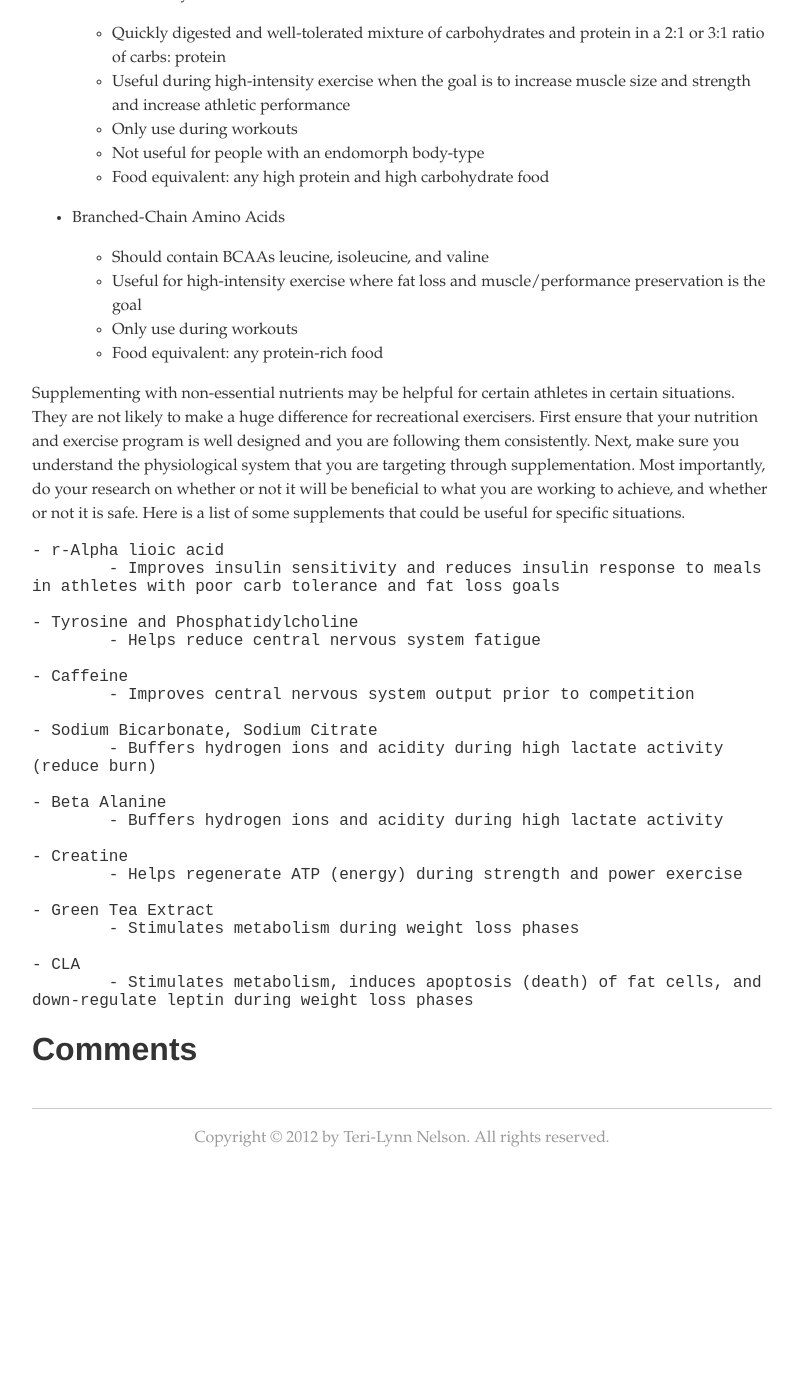
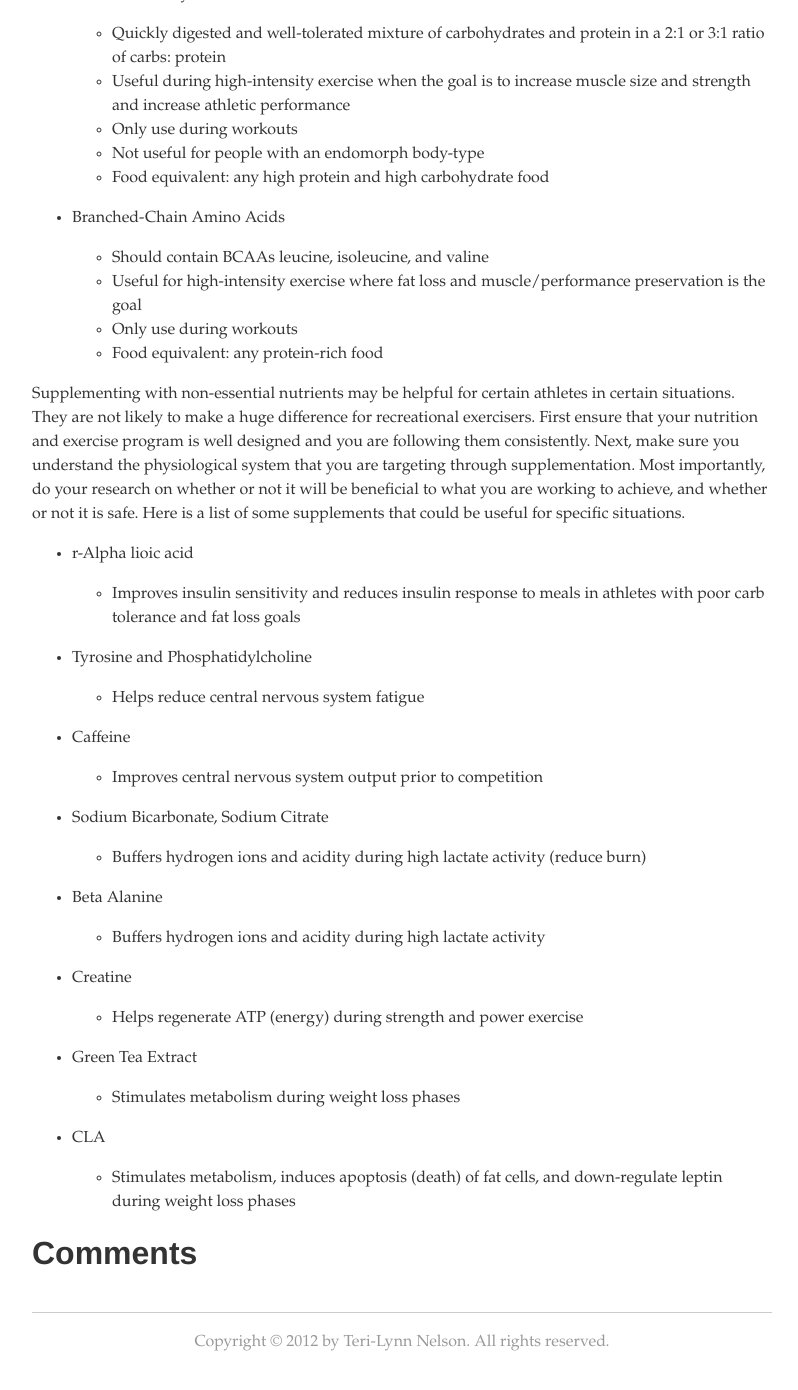
Before and after one commit to teri-lynn/teri-lynn.github.com, a Jekyll site: the page built from _posts/2012-11-16-supplements.md, in a window 1280 px wide and 1400 px high, scrolled down 1953 px. Shown: the top 1390 px of the window, without its empty margins (238-1036 px from the left). Built offline with Jekyll 4.4.1, drawn with Linux system fonts in a browser that asks for light colours; some web fonts are replaced; Markdown is read by kramdown in place of the engine named in the settings; before the commit the page ends 3149 px from its top, so only the background shows below that.

Commit message:
Fixing formatting.

```diff
--- a/_posts/2012-11-16-supplements.md
+++ b/_posts/2012-11-16-supplements.md
@@ -9,15 +9,25 @@ or is it best not to use any at all? To answer these questions, I will use princ
 I learned while becoming certified as a [Precision Nutrition](http://www.precisionnutrition.com/)
 Coach.
 
-There are some key things you should think about when deciding on using a nutritional supplement. First, determine if your diet is deficient in any way, and whether or not you can improve it without the use of a supplement. Is it balanced/varied, are you getting enough of each macronutrient, and micronutrient? If you have a healthy diet that is consistent and wholesome, you don't need to worry. However, if you are deficient in certian areas, work to improve through whole foods first. For example, if you have realized that you are consistently low on protein, add more in through eating more meat, beans, nuts, seeds, etc. If you can do this, then you will not need a protein supplement. However, if you continue to struggle, a supplement, such as protein
-isolate powder may be helpful to you.
+There are some key things you should think about when deciding on using a nutritional supplement.
+First, determine if your diet is deficient in any way, and whether or not you can improve it
+without the use of a supplement. Is it balanced/varied, are you getting enough of each macronutrient,
+and micronutrient? If you have a healthy diet that is consistent and wholesome, you don't need to
+worry. However, if you are deficient in certian areas, work to improve through whole foods first.
+For example, if you have realized that you are consistently low on protein, add more in through
+eating more meat, beans, nuts, seeds, etc. If you can do this, then you will not need a protein
+supplement. However, if you continue to struggle, a supplement, such as protein isolate powder
+may be helpful to you.
 
 Next, determine the physiological system that you are aiming to improve through the use of a supplement.
 For example, creatine helps improve the ATP-PCr system for power-type exercise, and therefore when used
 can be helpful in increasing the body's work capacity, and increasing muscle. However, if you are not training
 at high volumes and intensities, a creatine supplement will not be very useful.
 
-If you decide a supplement would be beneficial to you, ensure that you have objective and peer-reviewed research on the supplement that demonstrates its effectiveness without causing harm. Do not rely on media, marketing, or other people's opinions and experiences. [PubMed](http://www.ncbi.nlm.nih.gov/pubmed/) is a great resource for reliable articles.
+If you decide a supplement would be beneficial to you, ensure that you have objective and peer-reviewed
+research on the supplement that demonstrates its effectiveness without causing harm. Do not rely on
+media, marketing, or other people's opinions and experiences. [PubMed](http://www.ncbi.nlm.nih.gov/pubmed/)
+is a great resource for reliable articles.
 
 There are two categories of nutritional supplements: essential nutrients, and non-essential nutrients.
 Essential nutrients are present in food and needed for normal physiological functioning. Non-essential nutrients can
@@ -26,69 +36,70 @@ can be used on a part time basis if you are coming up a little short on a certai
 nutrient supplements such as caffeine, creatine, green tea extract, etc. may be helpful for athletes targeting certain
 systems. Non-essential nutrient supplements will not likely make the difference for recreational exercisers or athletes.
 
-In United States the FDA does not analyze products so you cannot know for sure the purity, benefits, or risks. Supplements sold in Canada have to pass strict regulations and are therefore more likely to be labelled properly. Generally, the fewer ingredients a product has, the better. If you are a competitive athlete and decide to give a supplement a try, ensure that it is not on the [banned substance list](www.wada-ama.org). When deciding to supplement, proper research is key.
+In United States the FDA does not analyze products so you cannot know for sure the purity, benefits,
+or risks. Supplements sold in Canada have to pass strict regulations and are therefore more likely
+to be labelled properly. Generally, the fewer ingredients a product has, the better. If you are a
+competitive athlete and decide to give a supplement a try, ensure that it is not on the
+[banned substance list](www.wada-ama.org). When deciding to supplement, proper research is key.
 
-As discussed, supplementing can be done on a part time basis for days where you aren't quite making your minimums with certain  essential nutrients. Remember, try to get as much of your nutrition as possible from whole foods first. Supplements do not offer the beneficial phytochemicals that whole foods do. Here are some essential nutrient supplements that can be used regularly or occasionally.
+As discussed, supplementing can be done on a part time basis for days where you aren't quite making
+your minimums with certain  essential nutrients. Remember, try to get as much of your nutrition as
+possible from whole foods first. Supplements do not offer the beneficial phytochemicals that whole
+foods do. Here are some essential nutrient supplements that can be used regularly or occasionally.
 
 - Protein Supplement
-	- Can be a milk, egg, rice, or plant-based protein blend
-	- Make sure it is an isolate
-	- Frequency of use will depend on how often you fall short with your whole-food protein
-	- Food equivalents: dense protein foods such as meat, dairy, eggs, legumes, beans, quinoa, etc.
+  - Can be a milk, egg, rice, or plant-based protein blend
+  - Make sure it is an isolate
+  - Frequency of use will depend on how often you fall short with your whole-food protein
+  - Food equivalents: dense protein foods such as meat, dairy, eggs, legumes, beans, quinoa, etc.
+- Fish Oil Supplement
+  - Ensure it has high omega-3 and at least 30% EPA and DHA
+  - Can use algae instead if preferred
+  - 2-3g each day for fish oil, 1g each day for algae
+  - Helpful since fish contain environmental pollutants and therefore should only be eaten occasionally
+  - Food equivalents: fatty fish such as salmon, anchovy, sardine
+- Greens Supplement
+  - Ensure the blend is high in antioxidants, strongly alkaline, and vitamin/mineral rich
+  - Use will be infrequent if you have a high vegetable and fruit intake per day (10 servings)
+  - Helpful when travelling and fruit and vegetable intake is lower than optimal
+  - Food equivalents: vegetables and fruits
+- Multivitamin/Multimineral
+  - A varied diet is key in attaining all the necessary vitamins and minerals needed for optimal health and functioning
+  - Can be taken every day or on days where dietary intake is poor
+  - Food equivalents: a varied diet
+- Protein-Carbohydrate Drink
+  - Quickly digested and well-tolerated mixture of carbohydrates and protein in a 2:1 or 3:1 ratio of carbs: protein
+  - Useful during high-intensity exercise when the goal is to increase muscle size and strength and increase athletic performance
+  - Only use during workouts
+  - Not useful for people with an endomorph body-type
+  - Food equivalent: any high protein and high carbohydrate food
+- Branched-Chain Amino Acids
+  - Should contain BCAAs leucine, isoleucine, and valine
+  - Useful for high-intensity exercise where fat loss and muscle/performance preservation is the goal
+  - Only use during workouts
+  - Food equivalent: any protein-rich food
 
-- Fish Oil Supplement
-	- Ensure it has high omega-3 and at least 30% EPA and DHA
-	- Can use algae instead if preferred
-	- 2-3g each day for fish oil, 1g each day for algae
-	- Helpful since fish contain environmental pollutants and therefore should only be eaten occasionally
-	- Food equivalents: fatty fish such as salmon, anchovy, sardine
+Supplementing with non-essential nutrients may be helpful for certain athletes in certain situations.
+They are not likely to make a huge difference for recreational exercisers. First ensure that your
+nutrition and exercise program is well designed and you are following them consistently. Next, make
+sure you understand the physiological system that you are targeting through supplementation. Most
+importantly, do your research on whether or not it will be beneficial to what you are working to
+achieve, and whether or not it is safe. Here is a list of some supplements that could be useful
+for specific situations.
 
-- Greens Supplement
-	- Ensure the blend is high in antioxidants, strongly alkaline, and vitamin/mineral rich
-	- Use will be infrequent if you have a high vegetable and fruit intake per day (10 servings)
-	- Helpful when travelling and fruit and vegetable intake is lower than optimal
-	- Food equivalents: vegetables and fruits
-
-- Multivitamin/Multimineral
-	- A varied diet is key in attaining all the necessary vitamins and minerals needed for optimal health and functioning
-	- Can be taken every day or on days where dietary intake is poor
-	- Food equivalents: a varied diet
-
-- Protein-Carbohydrate Drink
-	- Quickly digested and well-tolerated mixture of carbohydrates and protein in a 2:1 or 3:1 ratio of carbs: protein
-	- Useful during high-intensity exercise when the goal is to increase muscle size and strength and increase athletic performance
-	- Only use during workouts
-	- Not useful for people with an endomorph body-type
-	- Food equivalent: any high protein and high carbohydrate food
-
-- Branched-Chain Amino Acids
-	- Should contain BCAAs leucine, isoleucine, and valine
-	- Useful for high-intensity exercise where fat loss and muscle/performance preservation is the goal
-	- Only use during workouts
-	- Food equivalent: any protein-rich food
-
-Supplementing with non-essential nutrients may be helpful for certain athletes in certain situations. They are not likely to make a huge difference for recreational exercisers. First ensure that your nutrition and exercise program is well designed and you are following them consistently. Next, make sure you understand the physiological system that you are targeting through supplementation. Most importantly, do your research on whether or not it will be beneficial to what you are working to achieve, and whether or not it is safe. Here is a list of some supplements that could be useful for specific situations.
-
-	- r-Alpha lioic acid
-		- Improves insulin sensitivity and reduces insulin response to meals in athletes with poor carb tolerance and fat loss goals
-
-	- Tyrosine and Phosphatidylcholine
-		- Helps reduce central nervous system fatigue
-
-	- Caffeine
-		- Improves central nervous system output prior to competition
-
-	- Sodium Bicarbonate, Sodium Citrate
-		- Buffers hydrogen ions and acidity during high lactate activity (reduce burn)
-
-	- Beta Alanine
-		- Buffers hydrogen ions and acidity during high lactate activity
-
-	- Creatine
-		- Helps regenerate ATP (energy) during strength and power exercise
-
-	- Green Tea Extract
-		- Stimulates metabolism during weight loss phases
-
-	- CLA
-		- Stimulates metabolism, induces apoptosis (death) of fat cells, and down-regulate leptin during weight loss phases
+- r-Alpha lioic acid
+  - Improves insulin sensitivity and reduces insulin response to meals in athletes with poor carb tolerance and fat loss goals
+- Tyrosine and Phosphatidylcholine
+  - Helps reduce central nervous system fatigue
+- Caffeine
+  - Improves central nervous system output prior to competition
+- Sodium Bicarbonate, Sodium Citrate
+  - Buffers hydrogen ions and acidity during high lactate activity (reduce burn)
+- Beta Alanine
+  - Buffers hydrogen ions and acidity during high lactate activity
+- Creatine
+  - Helps regenerate ATP (energy) during strength and power exercise
+- Green Tea Extract
+  - Stimulates metabolism during weight loss phases
+- CLA
+  - Stimulates metabolism, induces apoptosis (death) of fat cells, and down-regulate leptin during weight loss phases
```
